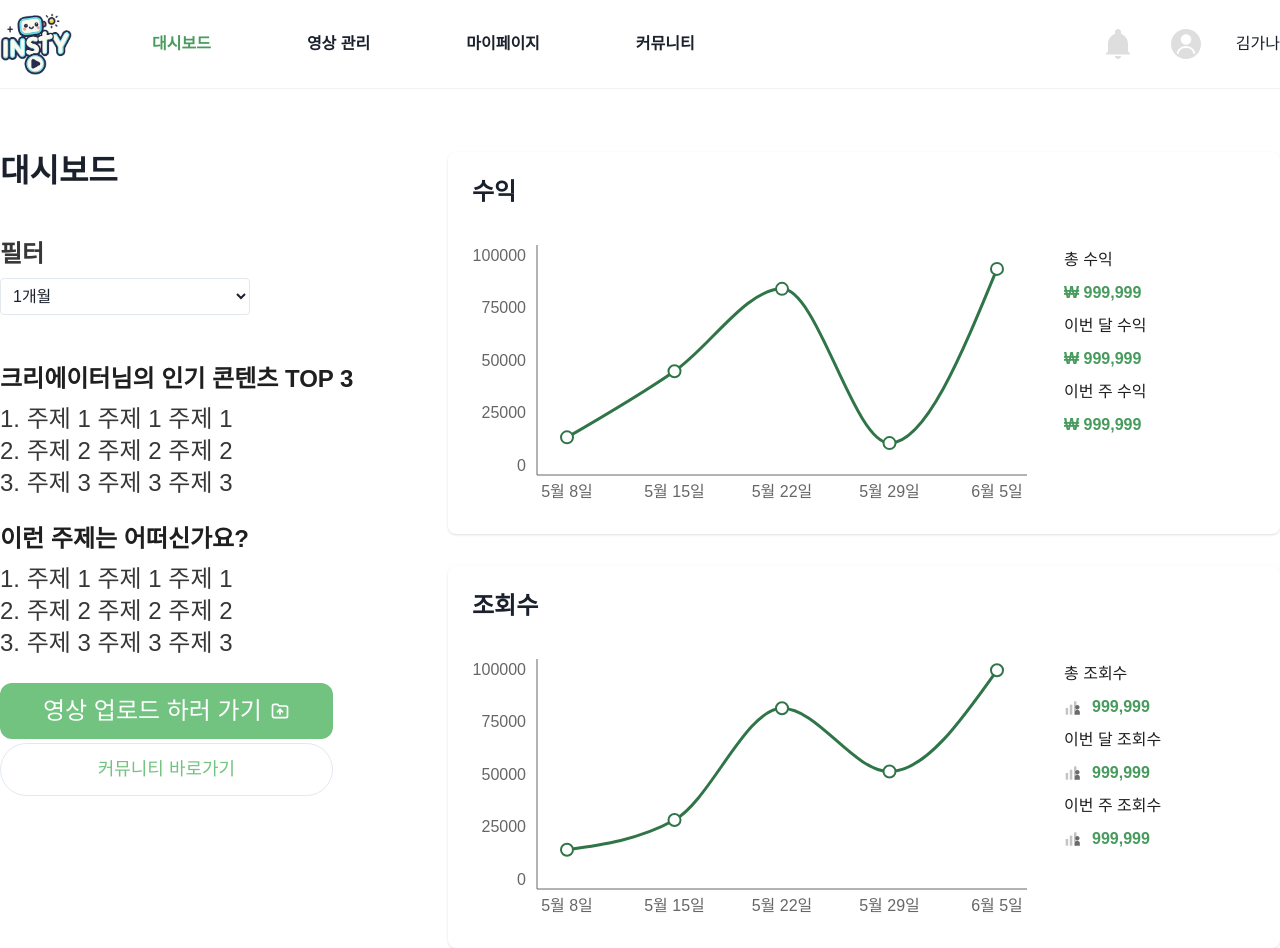
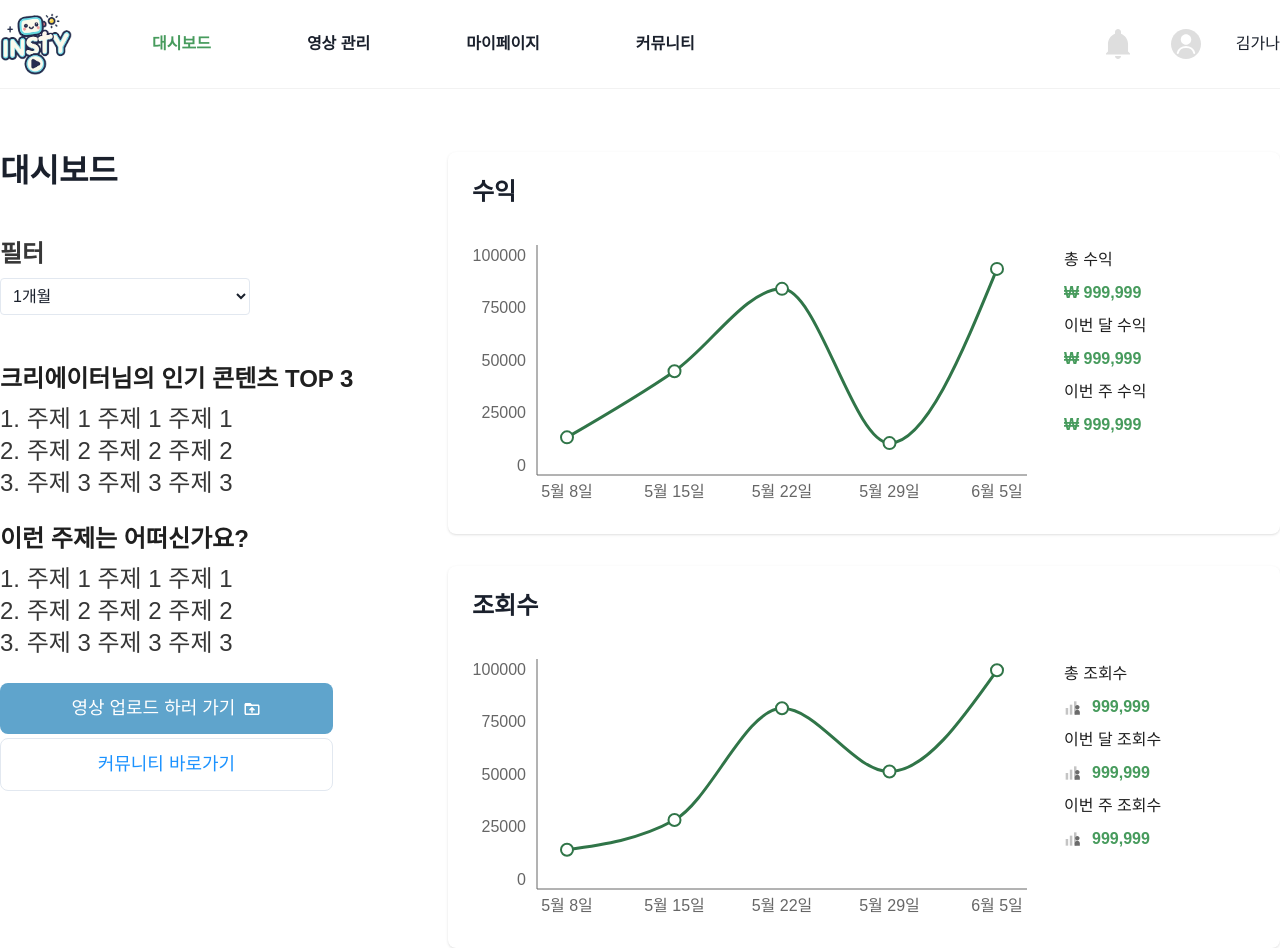
Before and after one commit to Insty-team/insty-frontend, a Next.js app in the folder insty-frontend/: page /creator/dashboard in a window 1280 px wide. Built offline with nearby package versions, Linux system fonts and the light colour scheme; what @chakra-ui/next-js would draw is missing.

Commit message:
refactor: IconButton > BaseButton 변경

```diff
--- a/insty-frontend/src/app/creator/dashboard/page.tsx
+++ b/insty-frontend/src/app/creator/dashboard/page.tsx
@@ -3,8 +3,9 @@
 import dayjs from "dayjs";
 import Image from "next/image";
 import { useState } from "react";
+import { MdDriveFolderUpload } from "react-icons/md";
 
-import { BaseButton, IconButton } from "@/app/_components/common";
+import { BaseButton } from "@/app/_components/common";
 import { useUserStore } from "@/app/stores/user/userStore";
 import { getLabels } from "@/app/utils/date";
 
@@ -74,13 +75,18 @@ function CreatorDashboard() {
 						</ol>
 					</div>
 					<div className="mt-6 w-[80%]">
-						<IconButton
-							icon="/fileUpload.svg"
-							align="right"
+						<BaseButton
 							title="영상 업로드 하러 가기"
-							className="flex items-center justify-center w-full py-3 rounded-xl bg-primary-green-400 hover:bg-primary-green-500 active:bg-primary-green-600 cursor-pointer text-white mb-1"
+							icon={<MdDriveFolderUpload />}
+							userType="CREATOR"
+							className="!rounded-lg mb-1"
 						/>
-						<BaseButton title="커뮤니티 바로가기" fill={false} />
+						<BaseButton
+							title="커뮤니티 바로가기"
+							fill={false}
+							userType="CREATOR"
+							className="!rounded-lg"
+						/>
 					</div>
 				</div>
 			</aside>
--- a/insty-frontend/src/app/creator/mypage/_components/MyPageAccount.tsx
+++ b/insty-frontend/src/app/creator/mypage/_components/MyPageAccount.tsx
@@ -3,7 +3,7 @@
 import { FaTrash } from "react-icons/fa";
 import { HiPencil } from "react-icons/hi2";
 
-import { BaseButton, IconButton } from "@/app/_components/common";
+import { BaseButton } from "@/app/_components/common";
 
 function MyPageAccount() {
 	return (
```
